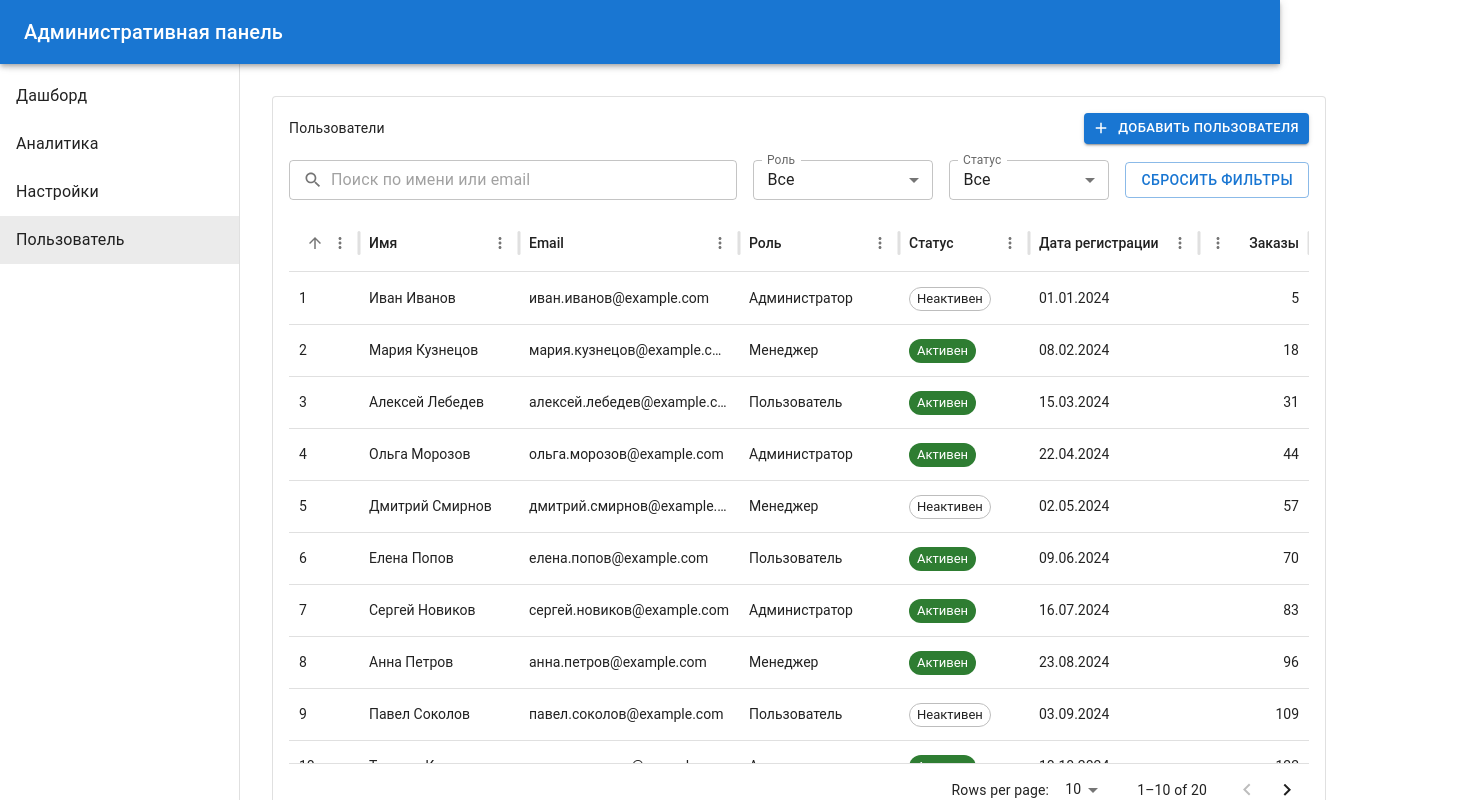
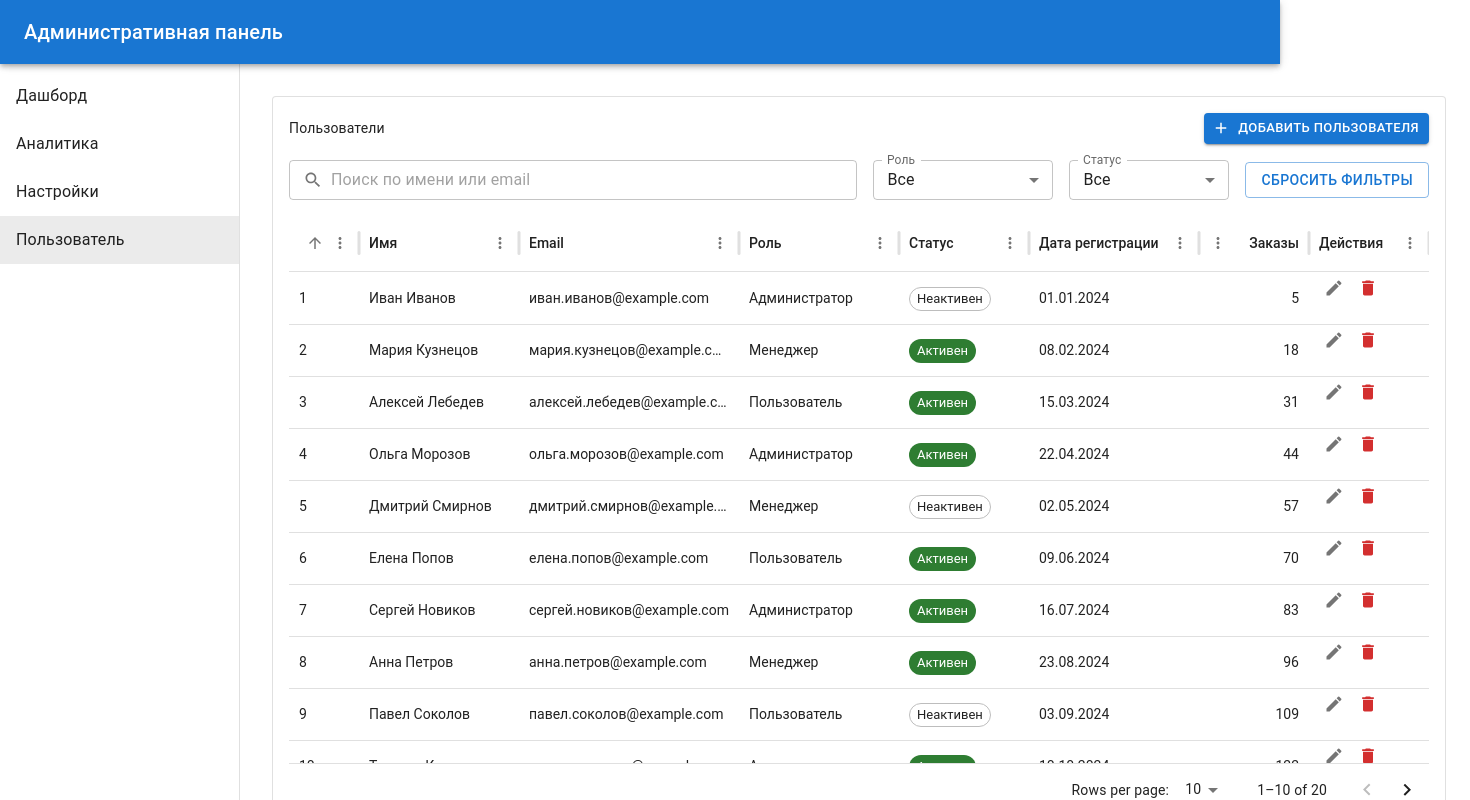
Before and after one commit to veliKerril/crm-admin, a React (Vite) app: page /users in a window 1280 px wide. Shown: the top 800 px of the page, 1470 px wide, since content can reach past the window. Built offline with nearby package versions, Linux system fonts and the light colour scheme.

Commit message:
users: add edit and delete actions

```diff
--- /dev/null
+++ b/src/pages/ConfirmDialog.jsx
@@ -0,0 +1,32 @@
+import Dialog from '@mui/material/Dialog'
+import DialogTitle from '@mui/material/DialogTitle'
+import DialogContent from '@mui/material/DialogContent'
+import DialogContentText from '@mui/material/DialogContentText'
+import DialogActions from '@mui/material/DialogActions'
+import Button from '@mui/material/Button'
+
+export function ConfirmDialog({
+  open,
+  title,
+  message,
+  onConfirm,
+  onClose,
+  confirmLabel = 'Удалить',
+  cancelLabel = 'Отмена',
+  confirmColor = 'error',
+}) {
+  return (
+    <Dialog open={open} onClose={onClose} maxWidth="xs" fullWidth>
+      <DialogTitle>{title}</DialogTitle>
+      <DialogContent>
+        <DialogContentText>{message}</DialogContentText>
+      </DialogContent>
+      <DialogActions>
+        <Button onClick={onClose}>{cancelLabel}</Button>
+        <Button onClick={onConfirm} variant="contained" color={confirmColor} autoFocus>
+          {confirmLabel}
+        </Button>
+      </DialogActions>
+    </Dialog>
+  )
+}
--- a/src/pages/UserFormDialog.jsx
+++ b/src/pages/UserFormDialog.jsx
@@ -9,7 +9,7 @@ import Select from '@mui/material/Select'
 import MenuItem from '@mui/material/MenuItem'
 import Button from '@mui/material/Button'
 import Box from '@mui/material/Box'
-import { useState } from 'react'
+import { useState, useEffect } from 'react'
 
 const INITIAL_FORM_STATE = {
   name: '',
@@ -23,9 +23,22 @@ const INITIAL_FORM_ERROR = {
   email: '',
 }
 
-export function UserFormDialog({ open, onClose, onSubmit }) {
+export function UserFormDialog({ open, onClose, onSubmit, initialValues = null}) {
   const [fields, setFields] = useState(INITIAL_FORM_STATE)
   const [errors, setErrors] = useState(INITIAL_FORM_ERROR)
+
+  const isEditMode = Boolean(initialValues)
+
+  useEffect(() => {
+    if (!open) return
+    if (initialValues) {
+      const { name, email, role, status } = initialValues
+      setFields({ name, email, role, status })
+    } else {
+      setFields(INITIAL_FORM_STATE)
+    }
+    setErrors(INITIAL_FORM_ERROR)
+  }, [open, initialValues])
 
   const handleSubmit = () => {
     const newErrors = { name: '', email: '' }
@@ -37,7 +50,7 @@ export function UserFormDialog({ open, onClose, onSubmit }) {
 
     if (newErrors.name || newErrors.email) return
 
-    onSubmit({ ...fields, name: fields.name.trim(), email: fields.email.trim() })
+    onSubmit({ ...initialValues, ...fields, name: fields.name.trim(), email: fields.email.trim() })
     setFields(INITIAL_FORM_STATE)
     setErrors(INITIAL_FORM_ERROR)
     onClose()
@@ -51,7 +64,9 @@ export function UserFormDialog({ open, onClose, onSubmit }) {
 
   return (
     <Dialog open={open} onClose={onCloseLocal} fullWidth maxWidth="sm">
-      <DialogTitle>Новый пользователь</DialogTitle>
+      <DialogTitle>
+        {isEditMode ? 'Редактировать пользователя' : 'Новый пользователь'}
+      </DialogTitle>
       <DialogContent>
         <Box sx={{ display: 'flex', flexDirection: 'column', gap: 2, mt: 1 }}>
           <TextField
@@ -101,11 +116,8 @@ export function UserFormDialog({ open, onClose, onSubmit }) {
       </DialogContent>
       <DialogActions>
         <Button onClick={onCloseLocal}>Отмена</Button>
-        <Button
-          variant="contained"
-          onClick={ handleSubmit }
-        >
-          Сохранить
+        <Button variant="contained" onClick={handleSubmit}>
+          {isEditMode ? 'Сохранить' : 'Создать'}
         </Button>
       </DialogActions>
     </Dialog>
--- a/src/pages/Users.jsx
+++ b/src/pages/Users.jsx
@@ -10,6 +10,11 @@ import Button from '@mui/material/Button'
 import AddIcon from '@mui/icons-material/Add'
 import { UserFormDialog } from './UserFormDialog'
 import Box from '@mui/material/Box'
+import IconButton from '@mui/material/IconButton'
+import Stack from '@mui/material/Stack'
+import EditIcon from '@mui/icons-material/Edit'
+import DeleteIcon from '@mui/icons-material/Delete'
+import { ConfirmDialog } from './ConfirmDialog'
 
 const roleLabels = {
   admin: 'Администратор',
@@ -54,26 +59,55 @@ const columns = [
     width: 110,
     type: 'number',
   },
+  {
+    field: 'actions',
+    headerName: 'Действия',
+    width: 120,
+    sortable: false,
+    filterable: false,
+    renderCell: (params) => (
+      <Stack direction="row" spacing={0.5}>
+        <IconButton
+          size="small"
+          onClick={() => params.row.onEdit(params.row)}
+          aria-label="Редактировать"
+        >
+          <EditIcon fontSize="small" />
+        </IconButton>
+        <IconButton
+          size="small"
+          color="error"
+          onClick={() => params.row.onDelete(params.row)}
+          aria-label="Удалить"
+        >
+          <DeleteIcon fontSize="small" />
+        </IconButton>
+      </Stack>
+    ),
+  },
 ]
 
 export function Users() {
-  const [isDialogOpen, setDialogOpen] = useState(false)
   const [users, setUsers] = useState(usersData)
   const [nameOrEmail, setNameOrEmail] = useState('')
   const [role, setRole] = useState('all')
   const [status, setStatus] = useState('all')
-
-  const handleAddClick = () => setDialogOpen(true)
-  const handleDialogClose = () => setDialogOpen(false)
+  const [isFormOpen, setFormOpen] = useState(false)
+  const [editingUser, setEditingUser] = useState(null)
+  const [deletingUser, setDeletingUser] = useState(null)
 
   const handleUserSubmit = (newUser) => {
-    const newUserWithExtraFields = {
-      ...newUser,
-      id: Math.max(...users.map(u => u.id)) + 1,
-      createdAt: new Date().toISOString(),
-      orders: 0,
+    if (!editingUser) {
+      const newUserWithExtraFields = {
+        ...newUser,
+        id: users.length ? Math.max(...users.map(u => u.id)) + 1 : 1,
+        createdAt: new Date().toISOString(),
+        orders: 0,
+      }
+      setUsers(prev => ([...prev, newUserWithExtraFields]))
+    } else {
+      setUsers(prev => prev.map(u => u.id === newUser.id ? newUser : u))
     }
-    setUsers(prev => ([...prev, newUserWithExtraFields]))
   }
 
   const filterProps = { nameOrEmail, role, status, setNameOrEmail, setRole, setStatus }
@@ -87,6 +121,45 @@ export function Users() {
       (status === 'all' || elem.status === status)
     ))
   }, [users, nameOrEmail, role, status])
+
+  const handleAddClick = () => {
+    setEditingUser(null)
+    setFormOpen(true)
+  }
+
+  const handleEditClick = (user) => {
+    setEditingUser(user)
+    setFormOpen(true)
+  }
+
+  const handleFormClose = () => {
+    setFormOpen(false)
+    setEditingUser(null)
+  }
+
+  const handleDeleteClick = (user) => {
+    setDeletingUser(user)
+  }
+
+  const handleDeleteConfirm = () => {
+    setUsers((prev) => (
+      prev.filter(elem => elem.id !== deletingUser.id)
+    ))
+    setDeletingUser(null)
+  }
+
+  const handleDeleteCancel = () => {
+    setDeletingUser(null)
+  }
+
+
+  const rowsWithActions = useMemo(() => (
+    filteredRows.map((row) => ({
+      ...row,
+      onEdit: handleEditClick,
+      onDelete: handleDeleteClick,
+    }))
+  ), [filteredRows])
 
   return (
     <Card variant="outlined">
@@ -114,7 +187,7 @@ export function Users() {
 
         <UsersFilters {...filterProps} />
         <DataGrid
-          rows={filteredRows}
+          rows={rowsWithActions}
           columns={columns}
           initialState={{
             pagination: { paginationModel: { pageSize: 10, page: 0 } },
@@ -127,9 +200,22 @@ export function Users() {
       </CardContent>
 
       <UserFormDialog
-        open={isDialogOpen}
-        onClose={handleDialogClose}
+        open={isFormOpen}
+        onClose={handleFormClose}
         onSubmit={handleUserSubmit}
+        initialValues={editingUser}
+      />
+
+      <ConfirmDialog
+        open={Boolean(deletingUser)}
+        title="Удалить пользователя"
+        message={
+          deletingUser
+            ? `Удалить пользователя ${deletingUser.name}? Это действие нельзя отменить.`
+            : ''
+        }
+        onConfirm={handleDeleteConfirm}
+        onClose={handleDeleteCancel}
       />
     </Card>
   )
```
